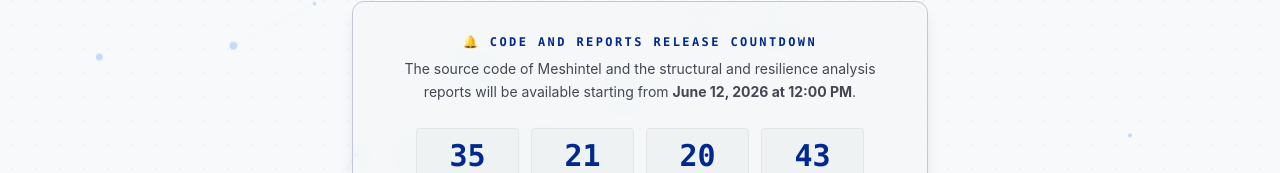
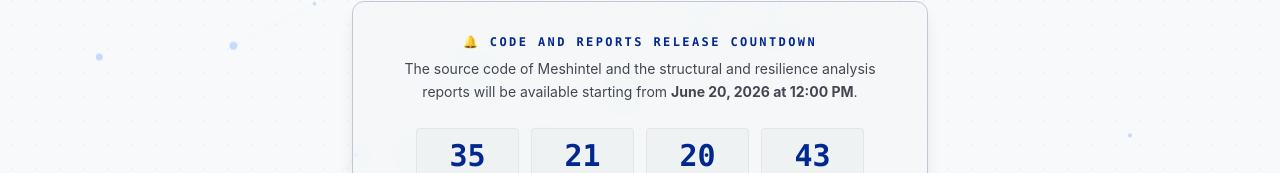
Before and after one commit to StealthGuy/meshintel, a React (Vite) app in the folder frontend/: page / in a window 1280 px wide. Shown: the part 524-697 px from the top of the page. Built offline with nearby package versions, Linux system fonts and the light colour scheme.

Commit message:
delayed code release

```diff
--- a/frontend/src/components/landing/LandingPage.tsx
+++ b/frontend/src/components/landing/LandingPage.tsx
@@ -222,7 +222,7 @@ export const LandingPage: React.FC = () => {
                 🔔 CODE and REPORTS RELEASE COUNTDOWN
               </span>
               <p className="text-sm text-on-surface-variant dark:text-slate-400 mb-6 leading-relaxed">
-                The source code of Meshintel and the structural and resilience analysis reports will be available starting from <strong>June 12, 2026 at 12:00 PM</strong>.
+                The source code of Meshintel and the structural and resilience analysis reports will be available starting from <strong>June 20, 2026 at 12:00 PM</strong>.
               </p>
 
               {timeLeft.expired ? (
```
